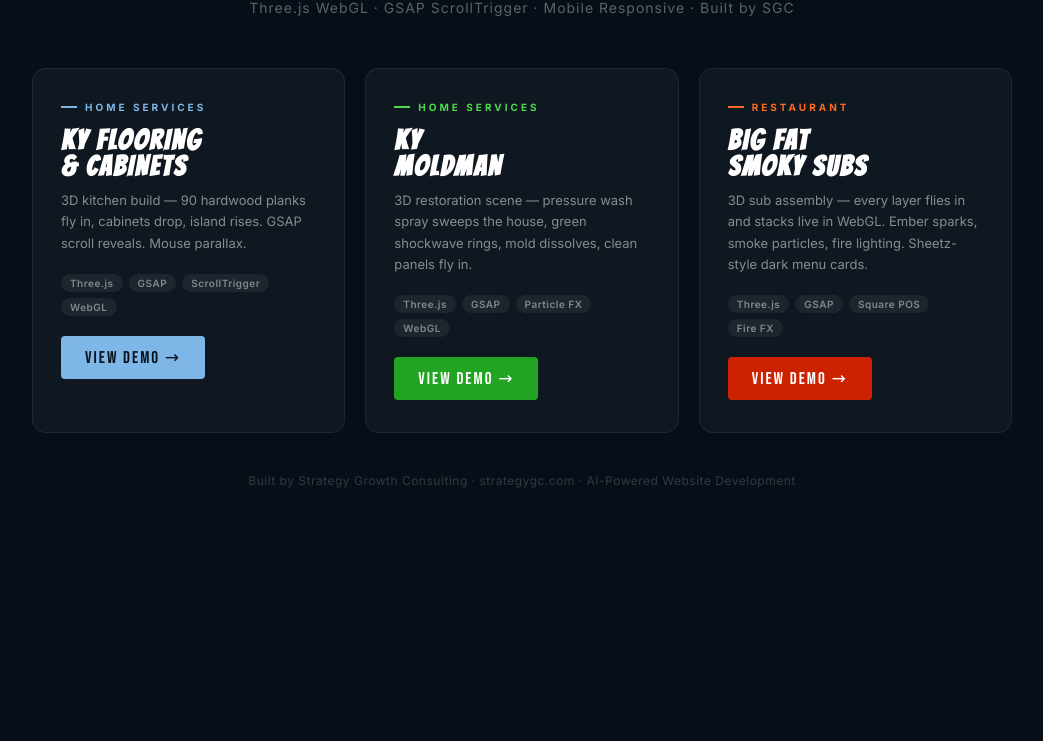
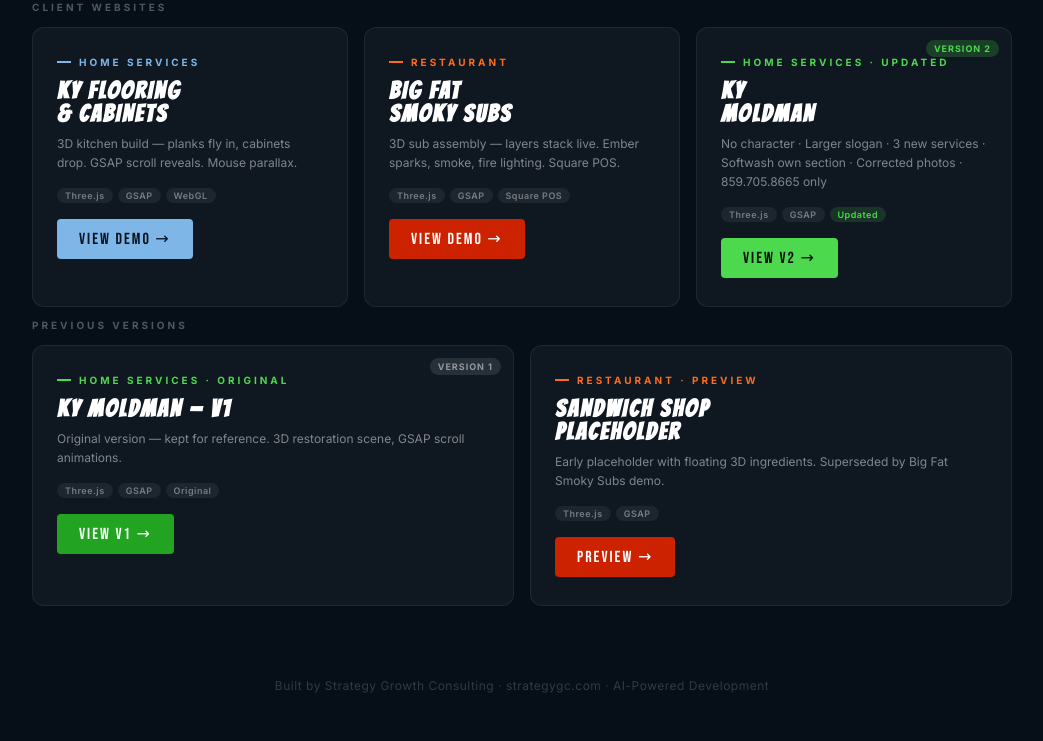
Before and after one commit to mcdonnellm2/sgc-client-demos, a plain HTML site: page index.html in a window 1280 px wide. Shown: the part 214-955 px from the top of the page, without its empty margins (118-1161 px from the left). Before the commit the page ends 800 px from the top, so only its background shows below. Drawn offline with nearby package versions, Linux system fonts and the light colour scheme.

Commit message:
Update index — add Moldman v2, organize versions

```diff
--- a/index.html
+++ b/index.html
@@ -10,57 +10,58 @@
 *{box-sizing:border-box;margin:0;padding:0;}
 body{font-family:'Inter',sans-serif;background:#060E18;color:#fff;min-height:100vh;display:flex;flex-direction:column;align-items:center;justify-content:center;padding:48px 20px;}
 .brand{font-family:'Bebas Neue',cursive;font-size:12px;letter-spacing:5px;color:rgba(255,255,255,0.28);margin-bottom:12px;text-align:center;}
-h1{font-family:'Bangers',cursive;font-size:clamp(40px,6vw,80px);letter-spacing:3px;text-align:center;margin-bottom:6px;background:linear-gradient(135deg,#7EB6E8,#A8D4F5);-webkit-background-clip:text;-webkit-text-fill-color:transparent;opacity:0;}
-.tagline{font-size:14px;color:rgba(255,255,255,0.35);margin-bottom:52px;text-align:center;letter-spacing:1px;opacity:0;}
-.grid{display:grid;grid-template-columns:repeat(3,1fr);gap:20px;max-width:980px;width:100%;}
-.card{background:rgba(255,255,255,0.04);border:1px solid rgba(255,255,255,0.07);border-radius:14px;padding:32px 28px;text-decoration:none;color:#fff;transition:transform .25s,box-shadow .25s,border-color .3s;opacity:0;position:relative;overflow:hidden;}
-.card::before{content:'';position:absolute;inset:0;opacity:0;transition:opacity .3s;border-radius:14px;}
+h1{font-family:'Bangers',cursive;font-size:clamp(36px,5vw,72px);letter-spacing:3px;text-align:center;margin-bottom:6px;background:linear-gradient(135deg,#7EB6E8,#A8D4F5);-webkit-background-clip:text;-webkit-text-fill-color:transparent;opacity:0;}
+.tagline{font-size:14px;color:rgba(255,255,255,0.35);margin-bottom:48px;text-align:center;letter-spacing:1px;opacity:0;}
+.section-label{font-size:10px;font-weight:700;letter-spacing:3px;text-transform:uppercase;color:rgba(255,255,255,0.3);margin-bottom:14px;width:100%;max-width:980px;opacity:0;}
+.grid{display:grid;grid-template-columns:repeat(3,1fr);gap:16px;max-width:980px;width:100%;margin-bottom:12px;}
+.grid2{display:grid;grid-template-columns:1fr 1fr;gap:16px;max-width:980px;width:100%;margin-bottom:40px;}
+.card{background:rgba(255,255,255,0.04);border:1px solid rgba(255,255,255,0.07);border-radius:12px;padding:28px 24px;text-decoration:none;color:#fff;transition:transform .25s,box-shadow .25s,border-color .3s;opacity:0;position:relative;overflow:hidden;}
+.card::before{content:'';position:absolute;inset:0;opacity:0;transition:opacity .3s;border-radius:12px;}
 .card.fl::before{background:linear-gradient(135deg,rgba(27,58,92,0.75),rgba(36,80,122,0.3));}
 .card.mm::before{background:linear-gradient(135deg,rgba(13,43,13,0.75),rgba(34,107,26,0.3));}
+.card.mm2::before{background:linear-gradient(135deg,rgba(5,26,5,0.85),rgba(34,107,26,0.4));}
 .card.sub::before{background:linear-gradient(135deg,rgba(40,15,0,0.8),rgba(100,30,0,0.3));}
-.card:hover{transform:translateY(-8px);box-shadow:0 24px 64px rgba(0,0,0,0.5);}
+.card:hover{transform:translateY(-6px);box-shadow:0 20px 56px rgba(0,0,0,0.5);}
 .card:hover::before{opacity:1;}
 .card:hover.fl{border-color:rgba(126,182,232,0.4);}
-.card:hover.mm{border-color:rgba(77,217,77,0.4);}
+.card:hover.mm,.card:hover.mm2{border-color:rgba(77,217,77,0.4);}
 .card:hover.sub{border-color:rgba(255,107,26,0.5);}
+.v-badge{position:absolute;top:12px;right:12px;font-size:9px;font-weight:700;letter-spacing:1px;padding:3px 8px;border-radius:10px;}
+.v1{background:rgba(255,255,255,0.1);color:rgba(255,255,255,0.5);}
+.v2{background:rgba(77,217,77,0.2);color:#4DD94D;}
 .ci{position:relative;z-index:1;}
-.ct{font-size:10px;font-weight:700;letter-spacing:3px;text-transform:uppercase;margin-bottom:14px;display:flex;align-items:center;gap:8px;}
-.ct::before{content:'';width:16px;height:2px;display:inline-block;}
+.ct{font-size:10px;font-weight:700;letter-spacing:3px;text-transform:uppercase;margin-bottom:12px;display:flex;align-items:center;gap:8px;}
+.ct::before{content:'';width:14px;height:2px;display:inline-block;}
 .fl .ct{color:#7EB6E8;} .fl .ct::before{background:#7EB6E8;}
-.mm .ct{color:#4DD94D;} .mm .ct::before{background:#4DD94D;}
+.mm .ct,.mm2 .ct{color:#4DD94D;} .mm .ct::before,.mm2 .ct::before{background:#4DD94D;}
 .sub .ct{color:#FF6B1A;} .sub .ct::before{background:#FF6B1A;}
-.card h2{font-family:'Bangers',cursive;font-size:28px;letter-spacing:2px;margin-bottom:10px;line-height:.95;}
-.card p{font-size:13px;color:rgba(255,255,255,0.5);line-height:1.65;margin-bottom:20px;}
-.pills{display:flex;gap:6px;flex-wrap:wrap;margin-bottom:20px;}
-.pill{font-size:10px;font-weight:600;letter-spacing:.5px;padding:3px 9px;border-radius:12px;background:rgba(255,255,255,0.06);color:rgba(255,255,255,0.45);}
-.cta{font-family:'Bebas Neue',cursive;font-size:17px;letter-spacing:2px;padding:11px 24px;border-radius:4px;display:inline-block;}
+.card h2{font-family:'Bangers',cursive;font-size:24px;letter-spacing:2px;margin-bottom:8px;line-height:.95;}
+.card p{font-size:12px;color:rgba(255,255,255,0.48);line-height:1.6;margin-bottom:16px;}
+.pills{display:flex;gap:5px;flex-wrap:wrap;margin-bottom:16px;}
+.pill{font-size:9px;font-weight:600;letter-spacing:.5px;padding:2px 8px;border-radius:10px;background:rgba(255,255,255,0.06);color:rgba(255,255,255,0.4);}
+.new-pill{background:rgba(77,217,77,0.15);color:#4DD94D;}
+.cta{font-family:'Bebas Neue',cursive;font-size:16px;letter-spacing:2px;padding:10px 22px;border-radius:4px;display:inline-block;}
 .fl .cta{background:#7EB6E8;color:#07141F;}
 .mm .cta{background:#22A422;color:#fff;}
+.mm2 .cta{background:#4DD94D;color:#050D05;}
 .sub .cta{background:#CC2200;color:#fff;}
-.fn{margin-top:40px;font-size:12px;color:rgba(255,255,255,0.18);text-align:center;letter-spacing:.5px;opacity:0;}
-@media(max-width:700px){.grid{grid-template-columns:1fr;}}
+.fn{margin-top:32px;font-size:12px;color:rgba(255,255,255,0.18);text-align:center;letter-spacing:.5px;opacity:0;}
+@media(max-width:700px){.grid,.grid2{grid-template-columns:1fr;}}
 </style>
 </head>
 <body>
 <div class="brand">STRATEGY GROWTH CONSULTING</div>
 <h1 id="h1">CLIENT DEMO SITES</h1>
-<p class="tagline" id="tl">Three.js WebGL · GSAP ScrollTrigger · Mobile Responsive · Built by SGC</p>
+<p class="tagline" id="tl">Three.js WebGL · GSAP ScrollTrigger · Mobile Responsive</p>
+
+<div class="section-label" id="sl1">Client Websites</div>
 <div class="grid">
   <a href="ky-flooring-gsap.html" class="card fl" id="c1">
     <div class="ci">
       <div class="ct">Home Services</div>
       <h2>KY FLOORING<br>&amp; CABINETS</h2>
-      <p>3D kitchen build — 90 hardwood planks fly in, cabinets drop, island rises. GSAP scroll reveals. Mouse parallax.</p>
-      <div class="pills"><span class="pill">Three.js</span><span class="pill">GSAP</span><span class="pill">ScrollTrigger</span><span class="pill">WebGL</span></div>
-      <div class="cta">View Demo →</div>
-    </div>
-  </a>
-  <a href="ky-moldman-gsap.html" class="card mm" id="c2">
-    <div class="ci">
-      <div class="ct">Home Services</div>
-      <h2>KY<br>MOLDMAN</h2>
-      <p>3D restoration scene — pressure wash spray sweeps the house, green shockwave rings, mold dissolves, clean panels fly in.</p>
-      <div class="pills"><span class="pill">Three.js</span><span class="pill">GSAP</span><span class="pill">Particle FX</span><span class="pill">WebGL</span></div>
+      <p>3D kitchen build — planks fly in, cabinets drop. GSAP scroll reveals. Mouse parallax.</p>
+      <div class="pills"><span class="pill">Three.js</span><span class="pill">GSAP</span><span class="pill">WebGL</span></div>
       <div class="cta">View Demo →</div>
     </div>
   </a>
@@ -68,18 +69,53 @@ h1{font-family:'Bangers',cursive;font-size:clamp(40px,6vw,80px);letter-spacing:3
     <div class="ci">
       <div class="ct">Restaurant</div>
       <h2>BIG FAT<br>SMOKY SUBS</h2>
-      <p>3D sub assembly — every layer flies in and stacks live in WebGL. Ember sparks, smoke particles, fire lighting. Sheetz-style dark menu cards.</p>
-      <div class="pills"><span class="pill">Three.js</span><span class="pill">GSAP</span><span class="pill">Square POS</span><span class="pill">Fire FX</span></div>
+      <p>3D sub assembly — layers stack live. Ember sparks, smoke, fire lighting. Square POS.</p>
+      <div class="pills"><span class="pill">Three.js</span><span class="pill">GSAP</span><span class="pill">Square POS</span></div>
       <div class="cta">View Demo →</div>
     </div>
   </a>
+  <a href="ky-moldman-v2.html" class="card mm2" id="c4">
+    <span class="v-badge v2">VERSION 2</span>
+    <div class="ci">
+      <div class="ct">Home Services · Updated</div>
+      <h2>KY<br>MOLDMAN</h2>
+      <p>No character · Larger slogan · 3 new services · Softwash own section · Corrected photos · 859.705.8665 only</p>
+      <div class="pills"><span class="pill">Three.js</span><span class="pill">GSAP</span><span class="pill new-pill">Updated</span></div>
+      <div class="cta">View v2 →</div>
+    </div>
+  </a>
 </div>
-<p class="fn" id="fn">Built by Strategy Growth Consulting · strategygc.com · AI-Powered Website Development</p>
+
+<div class="section-label" id="sl2">Previous Versions</div>
+<div class="grid2">
+  <a href="ky-moldman-gsap.html" class="card mm" id="c2">
+    <span class="v-badge v1">VERSION 1</span>
+    <div class="ci">
+      <div class="ct">Home Services · Original</div>
+      <h2>KY MOLDMAN — V1</h2>
+      <p>Original version — kept for reference. 3D restoration scene, GSAP scroll animations.</p>
+      <div class="pills"><span class="pill">Three.js</span><span class="pill">GSAP</span><span class="pill">Original</span></div>
+      <div class="cta">View v1 →</div>
+    </div>
+  </a>
+  <a href="sandwich-shop.html" class="card sub" id="c5">
+    <div class="ci">
+      <div class="ct">Restaurant · Preview</div>
+      <h2>SANDWICH SHOP<br>PLACEHOLDER</h2>
+      <p>Early placeholder with floating 3D ingredients. Superseded by Big Fat Smoky Subs demo.</p>
+      <div class="pills"><span class="pill">Three.js</span><span class="pill">GSAP</span></div>
+      <div class="cta">Preview →</div>
+    </div>
+  </a>
+</div>
+
+<p class="fn" id="fn">Built by Strategy Growth Consulting · strategygc.com · AI-Powered Development</p>
 <script>
 gsap.to('#h1',{opacity:1,y:0,duration:0.8,delay:0.2,ease:'power3.out'});
 gsap.to('#tl',{opacity:1,duration:0.7,delay:0.5});
-gsap.to(['#c1','#c2','#c3'],{opacity:1,y:0,duration:0.7,stagger:0.15,delay:0.7,ease:'power3.out'});
-gsap.to('#fn',{opacity:1,duration:0.6,delay:1.4});
+gsap.to(['#sl1','#sl2'],{opacity:1,duration:0.5,delay:0.6,stagger:0.1});
+gsap.to(['#c1','#c2','#c3','#c4','#c5'],{opacity:1,y:0,duration:0.7,stagger:0.12,delay:0.7,ease:'power3.out'});
+gsap.to('#fn',{opacity:1,duration:0.6,delay:1.5});
 </script>
 </body>
 </html>
```
